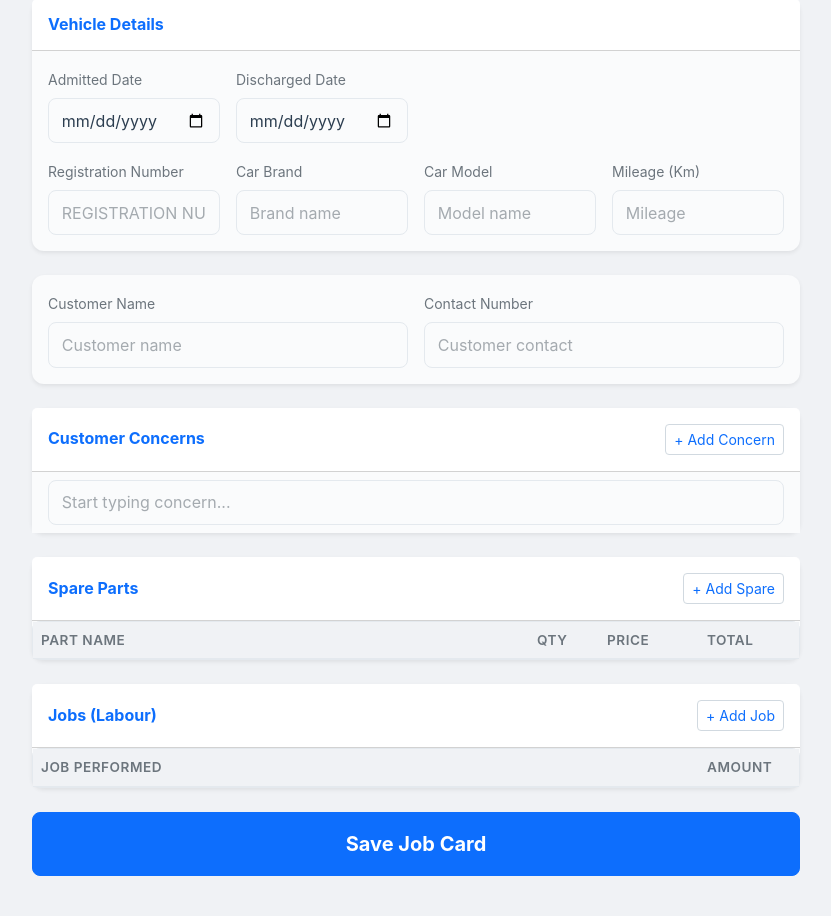
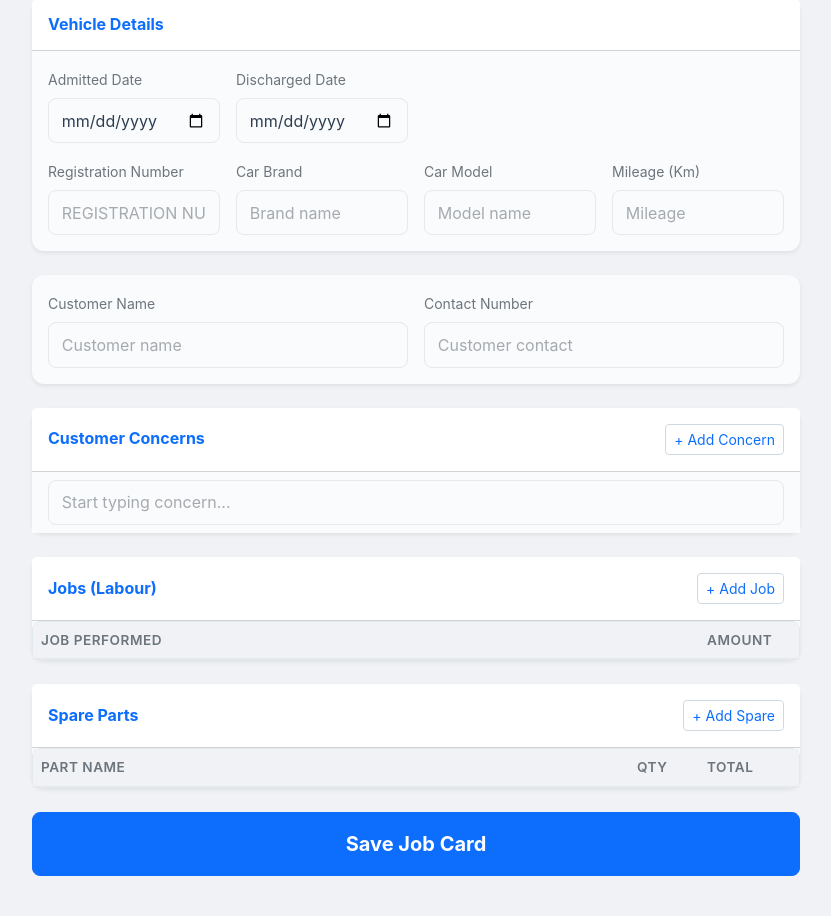
Before and after one commit to Irshaduu/formula-d-workshop, a Django app: page / in a window 1280 px wide. Shown: the part 138-1054 px from the top of the page, without its empty margins (224-1055 px from the left). Run offline with Django 5.2, Linux system fonts and the light colour scheme; data comes from the database, SQL or seed files in the repository; both versions use the stored data as it was after the commit; data that the repository does not hold is empty.

Commit message:
Streamline job card form for faster workshop data entry

```diff
--- a/workshop/forms.py
+++ b/workshop/forms.py
@@ -156,7 +156,7 @@ JobCardConcernFormSet = inlineformset_factory(
 JobCardSpareFormSet = inlineformset_factory(
     JobCard,
     JobCardSpareItem,
-    fields=['spare_part_name', 'quantity', 'unit_price', 'total_price'],
+    fields=['spare_part_name', 'quantity', 'total_price'],  # Removed unit_price
     extra=0,
     can_delete=True,    # Allow deletion for proper formset validation
     validate_min=False, # Don't require minimum number of forms
@@ -167,16 +167,11 @@ JobCardSpareFormSet = inlineformset_factory(
             'placeholder': 'Part Name',
             'list': 'datalist-spares'
         }),
-        'quantity': forms.NumberInput(attrs={
+        'quantity': forms.TextInput(attrs={  # Changed to TextInput for easy manual entry
             'class': 'form-control text-center',
-            'step': '0.1', # Allow decimals
             'placeholder': 'Qty'
         }),
-        'unit_price': forms.NumberInput(attrs={
-            'class': 'form-control text-end',
-            'placeholder': 'Price'
-        }),
-        'total_price': forms.NumberInput(attrs={
+        'total_price': forms.TextInput(attrs={  # Changed to TextInput to remove spinner arrows
             'class': 'form-control text-end fw-bold',
             'placeholder': 'Total'
         }),
@@ -197,7 +192,7 @@ JobCardLabourFormSet = inlineformset_factory(
             'class': 'form-control',
             'placeholder': 'Job Performed'
         }),
-        'amount': forms.NumberInput(attrs={
+        'amount': forms.TextInput(attrs={  # Changed to TextInput to remove spinner arrows
             'class': 'form-control text-end',
             'placeholder': 'Amount'
         }),
--- a/workshop/models.py
+++ b/workshop/models.py
@@ -123,13 +123,13 @@ class JobCardSpareItem(models.Model):
     """
     job_card = models.ForeignKey(JobCard, on_delete=models.CASCADE, related_name='spares')
 
-    spare_part_name = models.CharField(max_length=150)
+    spare_part_name = models.CharField(max_length=100, blank=True, null=True)
 
     # Changed to DecimalField to allow fractional quantities (e.g. 3.5 liters oil)
-    quantity = models.DecimalField(max_digits=10, decimal_places=2, default=1, blank=True, null=True)
+    quantity = models.DecimalField(max_digits=8, decimal_places=2, blank=True, null=True)  # Removed default=1
 
-    unit_price = models.DecimalField(max_digits=10, decimal_places=2, default=0, blank=True, null=True)
-    total_price = models.DecimalField(max_digits=10, decimal_places=2, default=0, blank=True, null=True)
+    unit_price = models.DecimalField(max_digits=10, decimal_places=2, blank=True, null=True)
+    total_price = models.DecimalField(max_digits=10, decimal_places=2, blank=True, null=True)
 
     def __str__(self):
         return f"{self.spare_part_name} ({self.quantity})"
@@ -141,7 +141,7 @@ class JobCardLabourItem(models.Model):
     """
     job_card = models.ForeignKey(JobCard, on_delete=models.CASCADE, related_name='labours')
     job_description = models.CharField(max_length=150)
-    amount = models.DecimalField(max_digits=10, decimal_places=2, default=0, blank=True, null=True)
+    amount = models.DecimalField(max_digits=10, decimal_places=2, blank=True, null=True)  # Removed default=0
 
     def __str__(self):
         return self.job_description
--- a/workshop/templates/workshop/jobcard/jobcard_form.html
+++ b/workshop/templates/workshop/jobcard/jobcard_form.html
@@ -139,58 +139,9 @@
                 </div>
             </div>
 
-            <!-- ========================================== -->
-            <!-- SECTION 4: SPARE PARTS (Dynamic Formset) -->
-            <!-- ========================================== -->
-            <!-- ========================================== -->
-            <!-- SECTION 4: SPARE PARTS (Swipeable) -->
-            <!-- ========================================== -->
-            <div class="card shadow-sm mb-4 border-0">
-                <div class="card-header bg-white py-3 d-flex justify-content-between align-items-center">
-                    <h6 class="mb-0 text-primary fw-bold">Spare Parts</h6>
-                    <button type="button" class="btn btn-sm btn-outline-primary" id="add-spare-btn">
-                        + Add Spare
-                    </button>
-                </div>
-
-                <div class="card-body p-0">
-                    <div class="swipe-container">
-                        <!-- HEADER -->
-                        <div class="swipe-row swipe-header">
-                            <div class="swipe-cell col-part">Part Name</div>
-                            <div class="swipe-cell col-qty text-center">Qty</div>
-                            <div class="swipe-cell col-price text-end">Price</div>
-                            <div class="swipe-cell col-total text-end">Total</div>
-                        </div>
-
-                        <!-- LIST -->
-                        {{ spare_formset.management_form }}
-                        <div id="spare-list">
-                            {% for s_form in spare_formset %}
-                            <div class="swipe-row">
-                                {{ s_form.id }}
-                                <div class="d-none">{{ s_form.DELETE }}</div>
-                                <div class="swipe-cell col-part">
-                                    {{ s_form.spare_part_name }}
-                                </div>
-                                <div class="swipe-cell col-qty">
-                                    {{ s_form.quantity }}
-                                </div>
-                                <div class="swipe-cell col-price">
-                                    {{ s_form.unit_price }}
-                                </div>
-                                <div class="swipe-cell col-total">
-                                    {{ s_form.total_price }}
-                                </div>
-                            </div>
-                            {% endfor %}
-                        </div>
-                    </div>
-                </div>
-            </div>
 
             <!-- ========================================== -->
-            <!-- SECTION 5: JOBS / LABOUR (Swipeable) -->
+            <!-- SECTION 4: JOBS / LABOUR (Swipeable) -->
             <!-- ========================================== -->
             <div class="card shadow-sm mb-4 border-0">
                 <div class="card-header bg-white py-3 d-flex justify-content-between align-items-center">
@@ -285,9 +279,6 @@
         </div>
         <div class="swipe-cell col-qty">
             {{ spare_formset.empty_form.quantity }}
-        </div>
-        <div class="swipe-cell col-price">
-            {{ spare_formset.empty_form.unit_price }}
         </div>
         <div class="swipe-cell col-total">
             {{ spare_formset.empty_form.total_price }}
```
Also changed, not shown: other parts of workshop/templates/workshop/jobcard/jobcard_form.html (+43 -0 lines), db.sqlite3, workshop/migrations/0005_alter_jobcardspareitem_quantity_and_more.py (added), workshop/migrations/0006_alter_jobcardlabouritem_amount.py (added).
